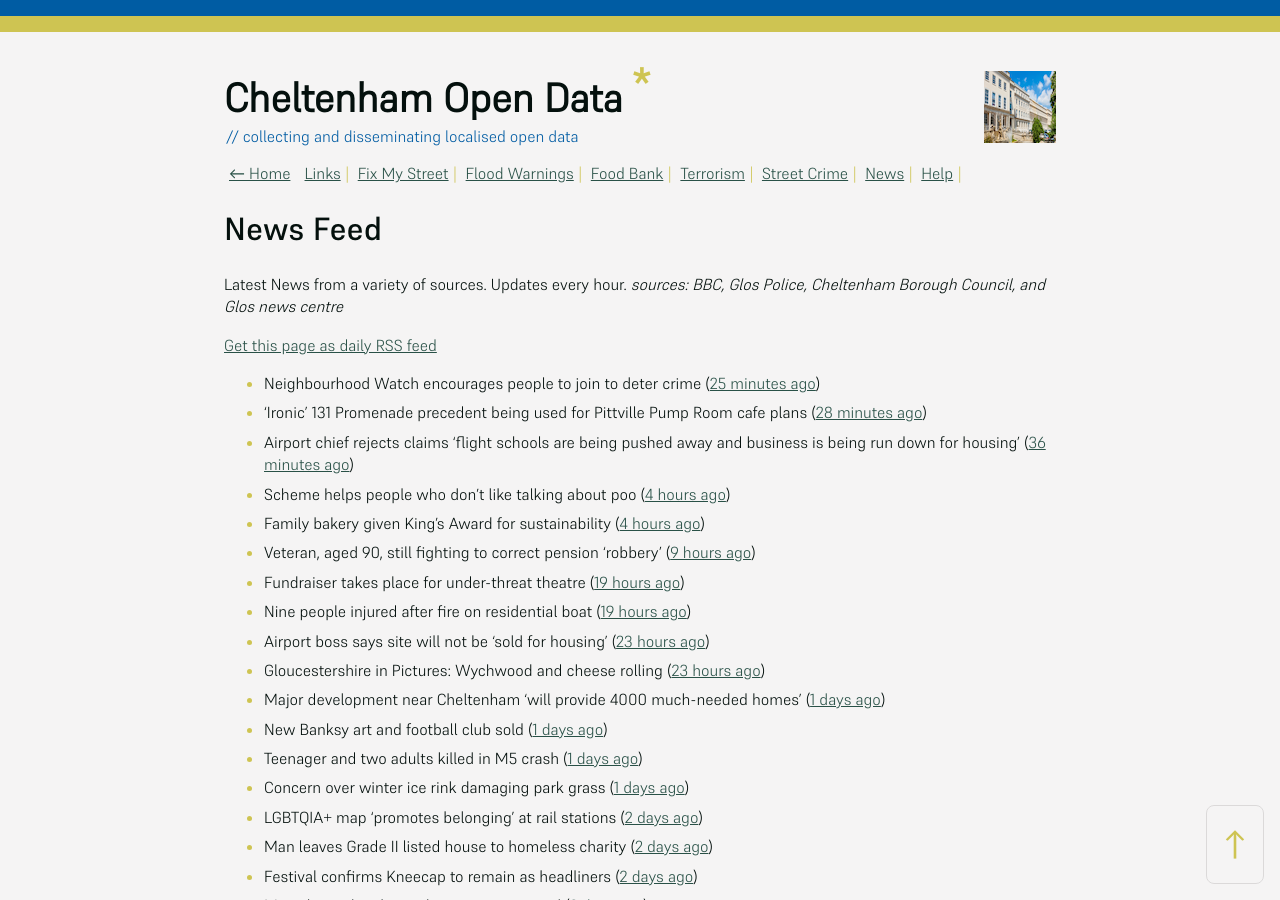
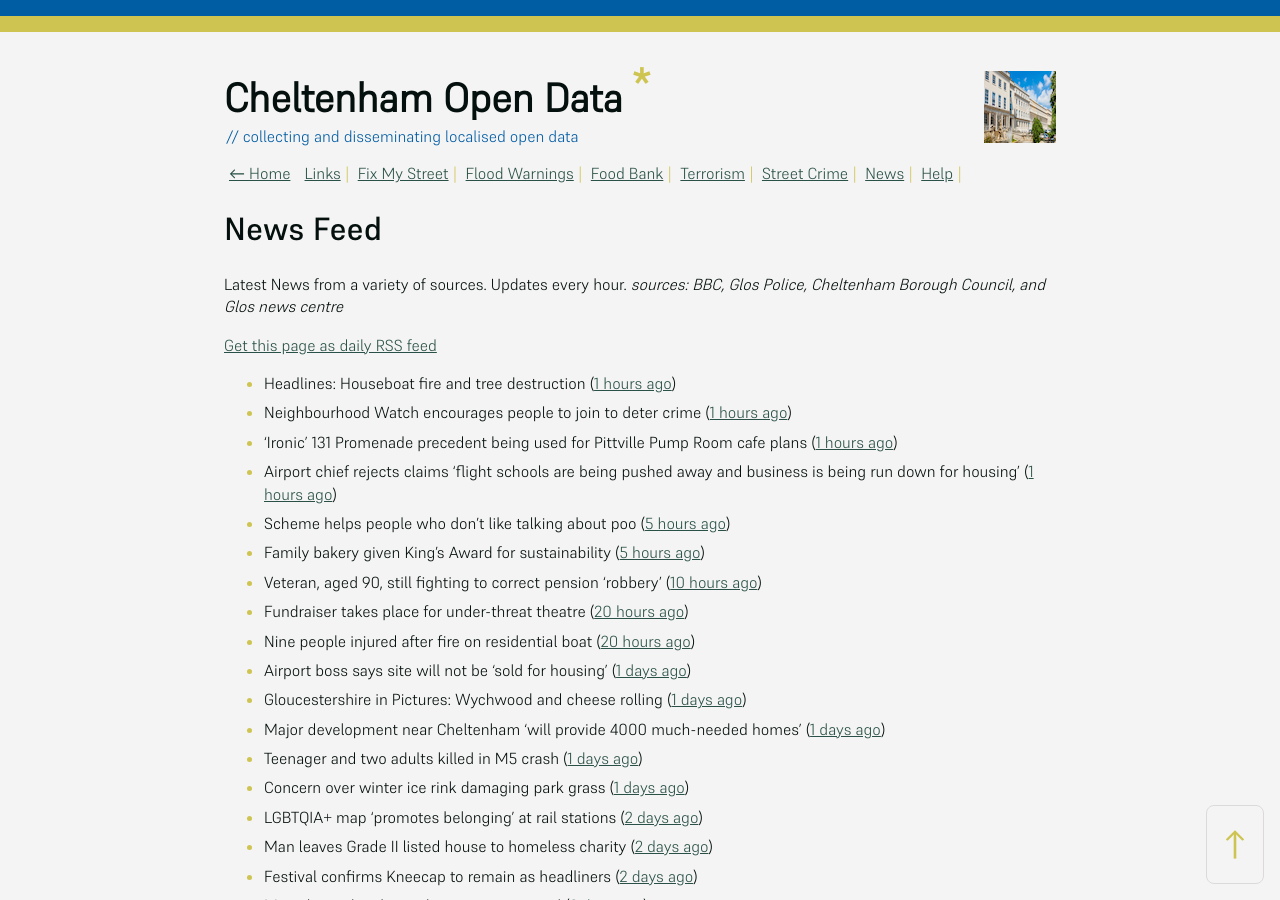
Before and after one commit to mat-0/cheltenham-open-data, a Jekyll site: the page built from _pages/news.md, in a window 1280 px wide and 900 px high. Built offline with Jekyll 4.4.1, drawn with Linux system fonts in a browser that asks for light colours; some of the changed text lies outside the part shown.

Commit message:
Updated 2025-06-02 10:58:03

```diff
--- a/_pages/news.md
+++ b/_pages/news.md
@@ -12,18 +12,18 @@ _sources: BBC, Glos Police, Cheltenham Borough Council, and Glos news centre_
 [Get this page as daily RSS feed](/daily.rss)
 
 <!-- news_marker starts -->
-- Neighbourhood Watch encourages people to join to deter crime ([25 minutes ago](https://gloucesternewscentre.co.uk/neighbourhood-watch-encourages-people-to-join-to-deter-crime/))
-- ‘Ironic’ 131 Promenade precedent being used for Pittville Pump Room cafe plans ([28 minutes ago](https://gloucesternewscentre.co.uk/ironic-131-promenade-precedent-being-used-for-pittville-pump-room-cafe-plans/))
-- Airport chief rejects claims ‘flight schools are being pushed away and business is being run down for housing’ ([36 minutes ago](https://gloucesternewscentre.co.uk/airport-chief-rejects-claims-flight-schools-are-being-pushed-away-and-business-is-being-run-down-for-housing/))
-- Scheme helps people who don't like talking about poo ([4 hours ago](https://www.bbc.com/news/articles/cg711227mv2o))
-- Family bakery given King's Award for sustainability ([4 hours ago](https://www.bbc.com/news/articles/crr7ezreqedo))
-- Veteran, aged 90, still fighting to correct pension 'robbery' ([9 hours ago](https://www.bbc.com/news/articles/c2d5l7k3p31o))
-- Fundraiser takes place for under-threat theatre ([19 hours ago](https://www.bbc.com/news/articles/c4gk0edy66yo))
-- Nine people injured after fire on residential boat ([19 hours ago](https://www.bbc.com/news/articles/crr7xz5r2z9o))
-- Airport boss says site will not be 'sold for housing' ([23 hours ago](https://www.bbc.com/news/articles/cnv1gj0dl4eo))
-- Gloucestershire in Pictures: Wychwood and cheese rolling ([23 hours ago](https://www.bbc.com/news/articles/cj42qe4nqn5o))
+- Headlines: Houseboat fire and tree destruction ([1 hours ago](https://www.bbc.com/news/articles/cpd48px285do))
+- Neighbourhood Watch encourages people to join to deter crime ([1 hours ago](https://gloucesternewscentre.co.uk/neighbourhood-watch-encourages-people-to-join-to-deter-crime/))
+- ‘Ironic’ 131 Promenade precedent being used for Pittville Pump Room cafe plans ([1 hours ago](https://gloucesternewscentre.co.uk/ironic-131-promenade-precedent-being-used-for-pittville-pump-room-cafe-plans/))
+- Airport chief rejects claims ‘flight schools are being pushed away and business is being run down for housing’ ([1 hours ago](https://gloucesternewscentre.co.uk/airport-chief-rejects-claims-flight-schools-are-being-pushed-away-and-business-is-being-run-down-for-housing/))
+- Scheme helps people who don't like talking about poo ([5 hours ago](https://www.bbc.com/news/articles/cg711227mv2o))
+- Family bakery given King's Award for sustainability ([5 hours ago](https://www.bbc.com/news/articles/crr7ezreqedo))
+- Veteran, aged 90, still fighting to correct pension 'robbery' ([10 hours ago](https://www.bbc.com/news/articles/c2d5l7k3p31o))
+- Fundraiser takes place for under-threat theatre ([20 hours ago](https://www.bbc.com/news/articles/c4gk0edy66yo))
+- Nine people injured after fire on residential boat ([20 hours ago](https://www.bbc.com/news/articles/crr7xz5r2z9o))
+- Airport boss says site will not be 'sold for housing' ([1 days ago](https://www.bbc.com/news/articles/cnv1gj0dl4eo))
+- Gloucestershire in Pictures: Wychwood and cheese rolling ([1 days ago](https://www.bbc.com/news/articles/cj42qe4nqn5o))
 - Major development near Cheltenham ‘will provide 4000 much-needed homes’ ([1 days ago](https://gloucesternewscentre.co.uk/major-development-near-cheltenham-will-provide-4000-much-needed-homes/))
-- New Banksy art and football club sold ([1 days ago](https://www.bbc.com/news/articles/cm2k124zz33o))
 - Teenager and two adults killed in M5 crash ([1 days ago](https://www.bbc.com/news/articles/czxy3n361pgo))
 - Concern over winter ice rink damaging park grass ([1 days ago](https://www.bbc.com/news/articles/cq540604wj4o))
 - LGBTQIA+ map 'promotes belonging' at rail stations ([2 days ago](https://www.bbc.com/news/articles/cy5eq6w3k34o))
@@ -60,7 +60,7 @@ _sources: BBC, Glos Police, Cheltenham Borough Council, and Glos news centre_
 - ‘Caring’ Doctor David Willingham elected as mayor of Cheltenham ([18 days ago](https://gloucesternewscentre.co.uk/caring-doctor-david-willingham-elected-as-mayor-of-cheltenham/))
 - Upcoming grant and further support to help local business cut their carbon emissions ([19 days ago](https://www.cheltenham.gov.uk/news/article/3010/upcoming_grant_and_further_support_to_help_local_business_cut_their_carbon_emissions))
 - Does your parish council reflect your local area? ([19 days ago](https://www.cheltenham.gov.uk/news/article/3009/does_your_parish_council_reflect_your_local_area))
-- Cheltenham Mayor’s inauguration and medal of honour ([19 days ago](https://www.cheltenham.gov.uk/news/article/3008/cheltenham_mayors_inauguration_and_medal_of_honour))
+- Cheltenham Mayor’s inauguration and medal of honour ([20 days ago](https://www.cheltenham.gov.uk/news/article/3008/cheltenham_mayors_inauguration_and_medal_of_honour))
 - Tributes paid to ‘very decent and honest’ former Dowty worker and Cheltenham councillor ([20 days ago](https://gloucesternewscentre.co.uk/tributes-paid-to-very-decent-and-honest-former-dowty-worker-and-cheltenham-councillor/))
 - Cheltenham Feel Good card launched to boost health and fitness ([25 days ago](https://www.cheltenham.gov.uk/news/article/3007/cheltenham_feel_good_card_launched_to_boost_health_and_fitness))
 - Community projects awarded funding to improve health and wellbeing ([26 days ago](https://www.cheltenham.gov.uk/news/article/3006/community_projects_awarded_funding_to_improve_health_and_wellbeing))
```
Also changed, not shown: _data/flood.json (+4 -4 lines), _pages/fix-my-street.md (+3 -3 lines), index.md (+5 -5 lines).
